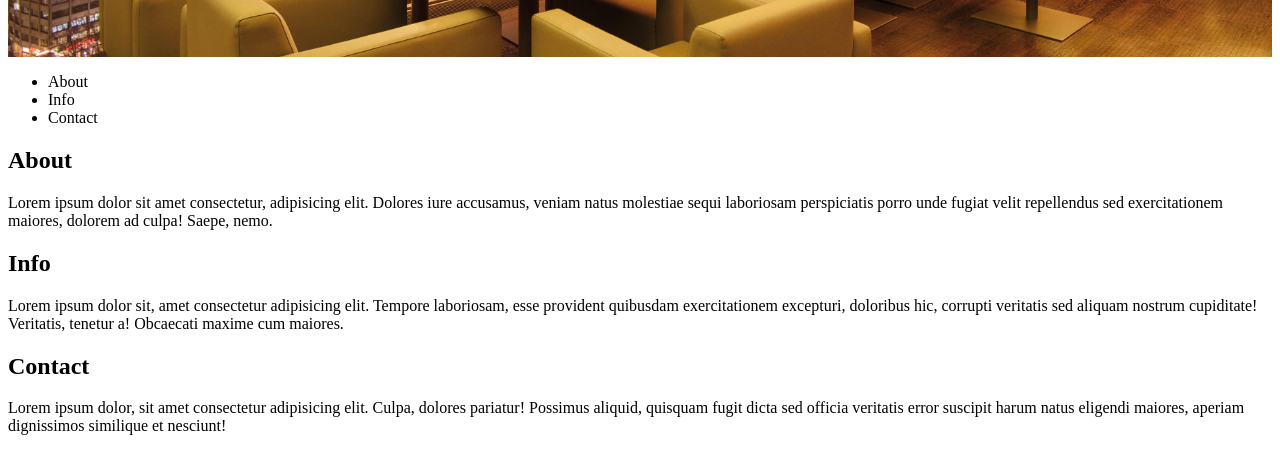
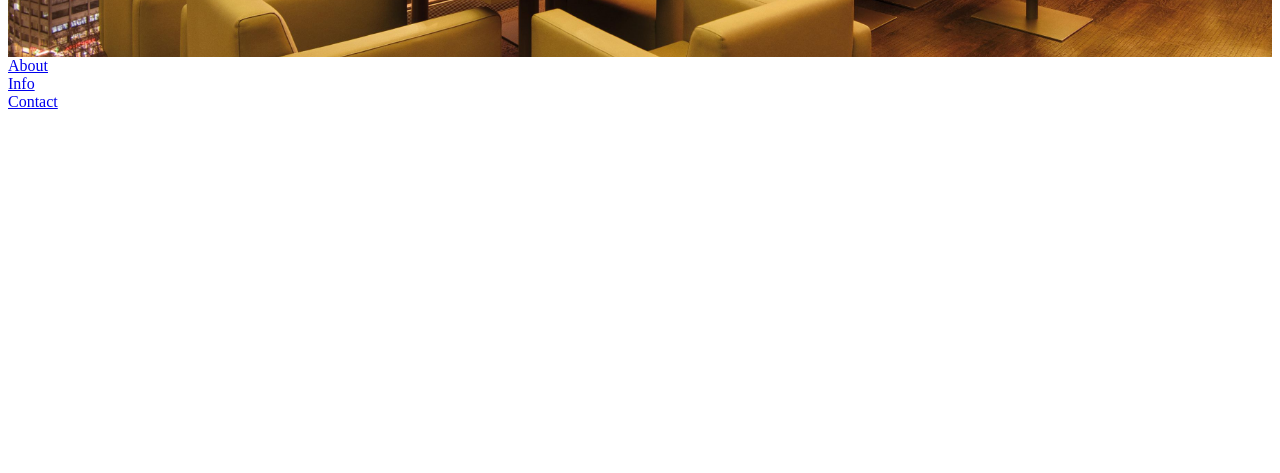
Before and after one commit to uybinh/odin-restaurent-store, a website built with webpack: page src/index.html in a window 1280 px wide. Shown: the part 271-744 px from the top of the page. Built offline with nearby package versions, Linux system fonts and the light colour scheme.

Commit message:
Update components

```diff
--- a/src/index.js
+++ b/src/index.js
@@ -13,9 +13,21 @@ let componentNav = function(){
   const nav = document.createElement('nav')
   nav.innerHTML = `
     <ul>
-      <li>About</li>
-      <li>Info</li>
-      <li>Contact</li>
+      <li>
+        <a href="#" data-section="about">
+          About
+        </a>
+      </li>
+      <li>
+        <a href="#" data-section="info">
+          Info
+        </a>
+      </li>
+      <li>
+        <a href="#" data-section="contact">
+          Contact
+        </a>
+      </li>
     </ul>
   `
   return nav
@@ -51,12 +63,23 @@ const sections = contents.reduce(
     return sections
   },[])
 
-const hero = componentHero('Our Restaurent')
-const nav = componentNav()
+const components = {}
+components.hero = componentHero('Our Restaurent')
+components.nav = componentNav()
+
 const content = document.querySelector('#content')
 
-content.appendChild(hero)
-content.appendChild(nav)
-sections.forEach( section => {
-  content.appendChild(section)
+content.appendChild(components.hero)
+content.appendChild(components.nav)
+// sections.forEach( section => {
+//   content.appendChild(section)
+// })
+
+const navlinks = document.querySelectorAll('nav a')
+
+navlinks.forEach(link => {
+  link.addEventListener('click', event => {
+    event.preventDefault()
+
+  })
 })
--- a/src/scss/style.scss
+++ b/src/scss/style.scss
@@ -16,5 +16,14 @@
     background: rgb(204, 204, 204);
     opacity: .5;
   }
+}
 
+nav {
+  ul {
+    list-style: none;
+    margin: 0;
+    padding: 0;
+  }
+  li {
+  }
 }
```
Also changed, not shown: dist/bundle.js.
